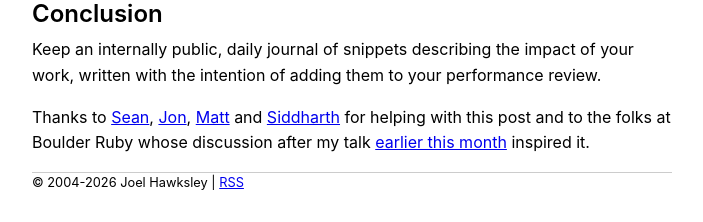
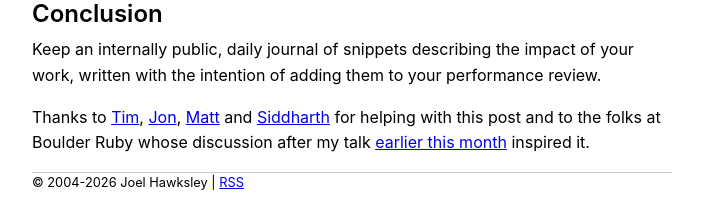
Before and after one commit to joelhawksley/identity, a Jekyll site: the page built from _posts/2026-01-27-keep-a-work-journal.md, in a window 1280 px wide. Shown: the part 1877-2099 px from the top of the page, without its empty margins (288-991 px from the left). Built offline with Jekyll 4.4.1, drawn with Linux system fonts in a browser that asks for light colours.

Commit message:
update credit

```diff
--- a/_posts/2026-01-27-keep-a-work-journal.md
+++ b/_posts/2026-01-27-keep-a-work-journal.md
@@ -49,4 +49,4 @@ Having struggled to separate work from life as a remote worker, I’ve gotten in
 
 Keep an internally public, daily journal of snippets describing the impact of your work, written with the intention of adding them to your performance review.
 
-Thanks to [Sean](https://github.com/attamusc), [Jon](https://github.com/jonrohan), [Matt](https://github.com/mclark) and [Siddharth](https://github.com/siddharth) for helping with this post and to the folks at Boulder Ruby whose discussion after my talk [earlier this month](https://hawksley.org/2026/01/14/beyond-senior.html) inspired it.
+Thanks to [Tim](https://github.com/timtyrrell), [Jon](https://github.com/jonrohan), [Matt](https://github.com/mclark) and [Siddharth](https://github.com/siddharth) for helping with this post and to the folks at Boulder Ruby whose discussion after my talk [earlier this month](https://hawksley.org/2026/01/14/beyond-senior.html) inspired it.
```
